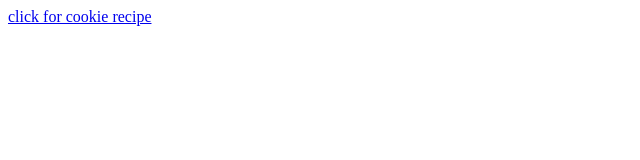
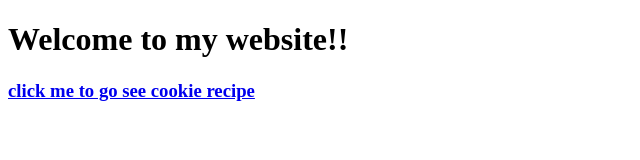
Before and after one commit to hwang1607/recipe-proj, a plain HTML site: page index.html in a window 1280 px wide. Shown: the whole page, without its empty margins (0-640 px from the left). Drawn offline with Linux system fonts and the light colour scheme.

Commit message:
add index page

```diff
--- a/index.html
+++ b/index.html
@@ -1 +1,15 @@
-<a href="recipes/cookie.html">click for cookie recipe</a>
+<!DOCTYPE html>
+<html lang="en">
+<head>
+    <meta charset="UTF-8">
+    <meta http-equiv="X-UA-Compatible" content="IE=edge">
+    <meta name="viewport" content="width=device-width, initial-scale=1.0">
+    <title>Test Website</title>
+</head>
+<body>
+    <h1>Welcome to my website!!</h1>
+    <h3><a href="./recipes/cookie.html">click me to go see cookie recipe</a></h3>
+
+
+</body>
+</html>
```
Also changed, not shown: images/dog.jpg (added).
